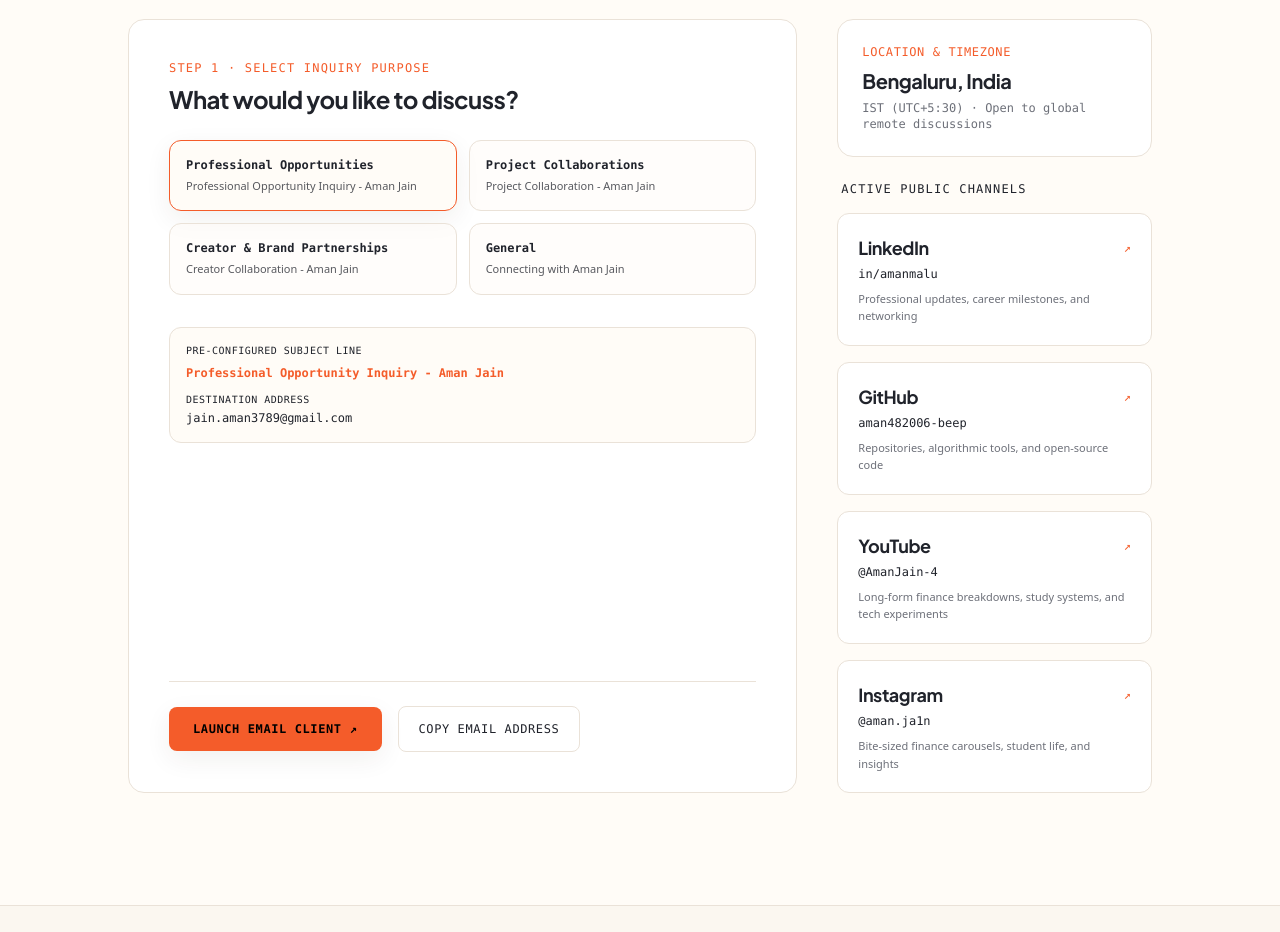
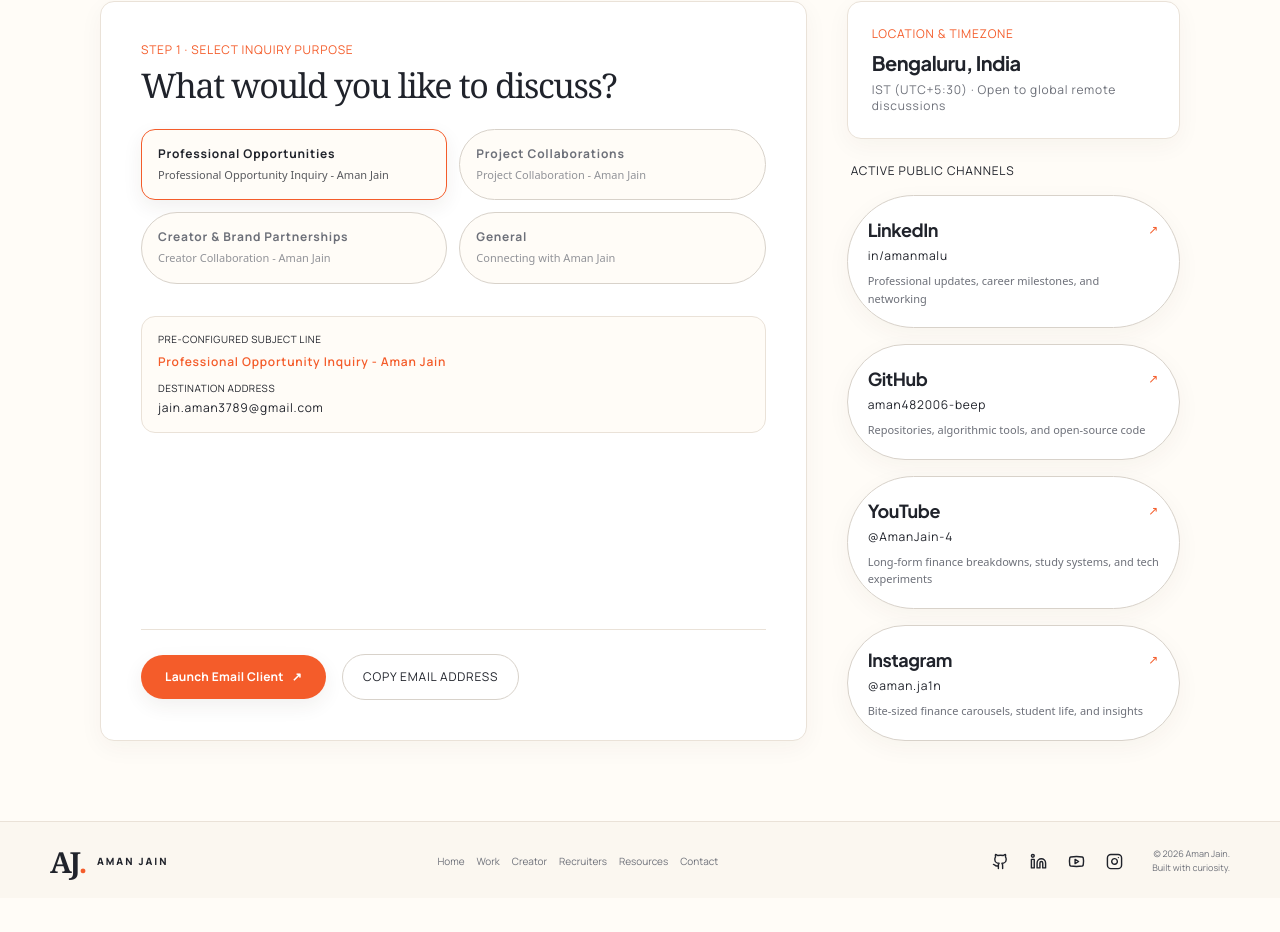
Before and after one commit to aman482006-beep/Oatish-webiste, a Next.js app: page /contact in a window 1280 px wide. Shown: the part 393-1325 px from the top of the page. After the commit the page ends 1291 px from the top, so only its background shows below. Built offline with nearby package versions, Linux system fonts and the light colour scheme.

Commit message:
Polish Modular Universe theme across portfolio routes

```diff
--- a/src/app/contact/page.tsx
+++ b/src/app/contact/page.tsx
@@ -70,7 +70,7 @@ export default function ContactPage() {
   ];
 
   return (
-    <div className="min-h-screen bg-[var(--tech-bg)] text-[var(--tech-text)] pt-28 sm:pt-36 pb-20 sm:pb-28 px-4 sm:px-8 lg:px-20">
+    <div className="aj-editorial-page aj-contact-page min-h-screen bg-[var(--tech-bg)] text-[var(--tech-text)] pt-28 sm:pt-36 pb-20 sm:pb-28 px-4 sm:px-8 lg:px-20">
       <div className="max-w-5xl mx-auto">
         {/* Header */}
         <div className="mb-14 pb-8 border-b border-[rgba(224,27,27,0.28)]">
--- a/src/app/creator/page.tsx
+++ b/src/app/creator/page.tsx
@@ -4,7 +4,7 @@ import { LatestVideos } from "@/components/sections/latest-videos";
 
 export default function CreatorPage() {
   return (
-    <div className="min-h-screen bg-[var(--tech-bg)] text-[var(--tech-text)] pt-28 sm:pt-36 pb-20 sm:pb-28 px-4 sm:px-8 lg:px-20">
+    <div className="aj-editorial-page aj-creator-page min-h-screen bg-[var(--tech-bg)] text-[var(--tech-text)] pt-28 sm:pt-36 pb-20 sm:pb-28 px-4 sm:px-8 lg:px-20">
       <div className="max-w-7xl mx-auto">
         {/* Section A: Introduction */}
         <div className="max-w-3xl mb-16">
--- a/src/app/globals.css
+++ b/src/app/globals.css
@@ -1442,3 +1442,240 @@ body.aj-menu-open { overflow: hidden; }
 @media (prefers-reduced-motion: reduce) {
   *, *::before, *::after { scroll-behavior: auto !important; animation-duration: .01ms !important; animation-iteration-count: 1 !important; transition-duration: .01ms !important; }
 }
+
+
+/* --------------------------------------------------------------------------
+   Unified Modular Universe styling for secondary routes.
+   Keeps existing route content and interactions, but uses the same warm,
+   editorial visual language as the homepage.
+   -------------------------------------------------------------------------- */
+.aj-editorial-page {
+  min-height: calc(100vh - 137px);
+  padding: 125px 0 80px !important;
+  background: var(--aj-paper) !important;
+  color: var(--aj-ink) !important;
+}
+.aj-editorial-page > div[class*="max-w-"] {
+  width: min(calc(100% - 48px), 1080px);
+  max-width: none;
+  margin-inline: auto;
+}
+.aj-editorial-page h1,
+.aj-editorial-page h2,
+.aj-editorial-page h3,
+.aj-editorial-page h4 {
+  color: var(--aj-ink) !important;
+  font-family: Georgia, "Times New Roman", serif !important;
+  font-weight: 500 !important;
+  letter-spacing: -.04em;
+  text-transform: none;
+}
+.aj-editorial-page h1 {
+  font-size: clamp(38px, 5vw, 58px) !important;
+  line-height: 1.06 !important;
+}
+.aj-editorial-page h2 {
+  font-size: clamp(24px, 3vw, 34px) !important;
+  line-height: 1.14 !important;
+}
+.aj-editorial-page h3 {
+  font-size: clamp(19px, 2vw, 25px) !important;
+  line-height: 1.2 !important;
+}
+.aj-editorial-page p,
+.aj-editorial-page li,
+.aj-editorial-page label,
+.aj-editorial-page input,
+.aj-editorial-page textarea,
+.aj-editorial-page button {
+  font-family: var(--font-body), "Manrope", sans-serif;
+}
+.aj-editorial-page [class*="font-mono"] {
+  font-family: var(--font-body), "Manrope", sans-serif !important;
+  letter-spacing: .065em;
+}
+.aj-editorial-page [class*="text-white"],
+.aj-editorial-page [class*="text-white/"] {
+  color: var(--aj-ink) !important;
+}
+.aj-editorial-page [class*="text-[var(--tech-text-muted)]"] {
+  color: var(--aj-muted) !important;
+}
+.aj-editorial-page [class*="border-[rgba(224,27,27"],
+.aj-editorial-page [class*="border-white/"] {
+  border-color: var(--aj-line) !important;
+}
+.aj-editorial-page [class*="border-[var(--tech-accent)]/"],
+.aj-editorial-page [class*="border-[var(--spidey-red)]/"] {
+  border-color: rgba(244, 92, 42, .3) !important;
+}
+.aj-editorial-page [class*="bg-[var(--tech-card)]"],
+.aj-editorial-page [class*="bg-[var(--spidey-black)]"] {
+  background-color: var(--aj-card) !important;
+}
+.aj-editorial-page [class*="bg-[var(--tech-bg)]"],
+.aj-editorial-page [class*="bg-[var(--spidey-carbon)]"] {
+  background-color: var(--aj-paper) !important;
+}
+.aj-editorial-page [class*="bg-[var(--spidey-carbon-light)]"] {
+  background-color: #FBF7F0 !important;
+}
+.aj-editorial-page [class*="bg-[var(--tech-accent)]/"],
+.aj-editorial-page [class*="bg-[var(--spidey-red)]/"] {
+  background-color: rgba(244, 92, 42, .09) !important;
+}
+.aj-editorial-page .rounded-xl,
+.aj-editorial-page .rounded-2xl,
+.aj-editorial-page .rounded-3xl {
+  border-radius: 14px;
+}
+.aj-editorial-page .rounded-xl[class*="bg-[var(--tech-card)]"],
+.aj-editorial-page .rounded-2xl[class*="bg-[var(--tech-card)]"],
+.aj-editorial-page .rounded-3xl[class*="bg-[var(--tech-card)]"] {
+  box-shadow: 0 7px 24px rgba(58, 44, 28, .045);
+}
+.aj-editorial-page [class*="shadow-[0_0_"] {
+  box-shadow: 0 7px 20px rgba(58, 44, 28, .07) !important;
+}
+.aj-editorial-page a[class*="bg-[var(--tech-accent)]"],
+.aj-editorial-page button[class*="bg-[var(--tech-accent)]"] {
+  color: #fff !important;
+  border-radius: 999px;
+  font-size: 12px;
+  text-transform: none;
+  letter-spacing: .02em;
+  box-shadow: 0 5px 14px rgba(244, 92, 42, .15);
+}
+.aj-editorial-page a[class*="border-[rgba(224,27,27"],
+.aj-editorial-page button[class*="border-[rgba(224,27,27"] {
+  border-color: #D8D2CA !important;
+  border-radius: 999px;
+}
+.aj-editorial-page a[class*="border-[rgba(224,27,27"]:hover,
+.aj-editorial-page button[class*="border-[rgba(224,27,27"]:hover {
+  background: #fff !important;
+  border-color: var(--aj-orange) !important;
+}
+.aj-resources-page > .absolute {
+  display: none !important;
+}
+.aj-resources-page .spidey-btn {
+  transform: none;
+  border: 1px solid var(--aj-orange);
+  border-radius: 999px;
+  background: var(--aj-orange) !important;
+  color: #fff !important;
+  box-shadow: none;
+  letter-spacing: .04em;
+  font-family: var(--font-body), "Manrope", sans-serif;
+}
+.aj-resources-page .spidey-btn:hover {
+  transform: translateY(-1px);
+  background: #E94F20 !important;
+  box-shadow: 0 6px 16px rgba(244, 92, 42, .16);
+}
+.aj-contact-grid {
+  grid-template-columns: minmax(0, 1fr) auto minmax(220px, .78fr);
+  gap: 30px;
+}
+.aj-contact-action-home {
+  display: flex;
+  align-items: center;
+  gap: 12px;
+  white-space: nowrap;
+}
+.aj-contact-action-home .aj-paper-plane {
+  margin: 0;
+  font-size: 32px;
+}
+.aj-contact-details {
+  min-width: 0;
+  display: flex;
+  flex-direction: column;
+  justify-content: center;
+  gap: 9px;
+  min-height: 86px;
+  padding-left: 27px;
+  border-left: 1px solid var(--aj-line);
+}
+.aj-contact-detail {
+  display: inline-flex;
+  align-items: center;
+  gap: 10px;
+  margin: 0;
+  color: var(--aj-muted);
+  font-size: 11px;
+  line-height: 1.5;
+  text-decoration: none;
+  overflow-wrap: anywhere;
+}
+.aj-contact-detail > span {
+  flex: 0 0 14px;
+  color: var(--aj-muted);
+  font-size: 15px;
+  text-align: center;
+}
+.aj-contact-detail[href]:hover { color: var(--aj-orange); }
+.aj-contact-note {
+  margin: 0 0 0 24px;
+  color: var(--aj-muted);
+  font-size: 9px;
+  line-height: 1.55;
+}
+.aj-footer-socials a {
+  display: inline-flex;
+  align-items: center;
+  justify-content: center;
+  width: 26px;
+  height: 26px;
+  color: var(--aj-ink);
+  text-decoration: none;
+  transition: color .2s ease, transform .2s ease;
+}
+.aj-footer-socials a:hover {
+  color: var(--aj-orange);
+  transform: translateY(-2px);
+}
+.aj-editorial-page :focus-visible,
+.aj-home :focus-visible,
+.aj-site-header :focus-visible,
+.aj-footer :focus-visible {
+  outline: 3px solid rgba(244, 92, 42, .38);
+  outline-offset: 3px;
+}
+@media (max-width: 980px) {
+  .aj-contact-grid {
+    grid-template-columns: minmax(0, 1fr) auto;
+    gap: 20px;
+  }
+  .aj-contact-details {
+    grid-column: 1 / -1;
+    padding: 16px 0 0;
+    border-left: 0;
+    border-top: 1px solid var(--aj-line);
+  }
+}
+@media (max-width: 700px) {
+  .aj-editorial-page { padding: 97px 0 55px !important; }
+  .aj-editorial-page > div[class*="max-w-"] {
+    width: min(calc(100% - 34px), 560px);
+  }
+  .aj-editorial-page h1 { font-size: clamp(34px, 9vw, 44px) !important; }
+  .aj-editorial-page h2 { font-size: clamp(23px, 6vw, 29px) !important; }
+  .aj-editorial-page .mb-14 { margin-bottom: 30px; }
+  .aj-editorial-page .mb-16 { margin-bottom: 36px; }
+  .aj-contact-grid { grid-template-columns: minmax(0, 1fr); gap: 18px; }
+  .aj-contact-action-home { justify-content: flex-start; }
+  .aj-contact-details { grid-column: auto; }
+}
+@media (max-width: 420px) {
+  .aj-container { width: min(calc(100% - 28px), 560px); }
+  .aj-socials { column-gap: 13px; }
+  .aj-socials a { font-size: 10px; }
+  .aj-note { max-width: 100px; }
+  .aj-photo-caption { max-width: 105px; }
+  .aj-section-heading-inline { align-items: flex-start; }
+  .aj-section-heading-inline > .aj-text-link { margin-top: 18px; }
+  .aj-contact-action-home { flex-wrap: wrap; }
+  .aj-contact-details { padding-right: 0; }
+}
--- a/src/app/recruiters/page.tsx
+++ b/src/app/recruiters/page.tsx
@@ -75,7 +75,7 @@ export default function RecruitersPage() {
   ];
 
   return (
-    <div className="min-h-screen bg-[var(--tech-bg)] text-[var(--tech-text)] pt-28 sm:pt-36 pb-20 sm:pb-28 px-4 sm:px-8 lg:px-20">
+    <div className="aj-editorial-page aj-recruiters-page min-h-screen bg-[var(--tech-bg)] text-[var(--tech-text)] pt-28 sm:pt-36 pb-20 sm:pb-28 px-4 sm:px-8 lg:px-20">
       <div className="max-w-6xl mx-auto">
         {/* Page Introduction */}
         <div className="mb-14 pb-10 border-b border-[rgba(224,27,27,0.28)]">
--- a/src/app/resources/page.tsx
+++ b/src/app/resources/page.tsx
@@ -103,7 +103,7 @@ export default function ResourcesPage() {
   };
 
   return (
-    <div className="min-h-screen bg-[var(--tech-bg)] text-white pt-28 sm:pt-36 pb-20 sm:pb-28 px-4 sm:px-6 md:px-12 lg:px-20 relative overflow-hidden">
+    <div className="aj-editorial-page aj-resources-page min-h-screen bg-[var(--tech-bg)] text-white pt-28 sm:pt-36 pb-20 sm:pb-28 px-4 sm:px-6 md:px-12 lg:px-20 relative overflow-hidden">
 
       {/* Background Ambience */}
       <div className="absolute top-20 right-1/4 w-[320px] h-[320px] sm:w-[600px] sm:h-[600px] rounded-full bg-[radial-gradient(circle,rgba(224,27,27,0.14)_0%,transparent_70%)] blur-[120px] pointer-events-none" />
--- a/src/components/layout/footer.tsx
+++ b/src/components/layout/footer.tsx
@@ -1,10 +1,11 @@
 import Link from "next/link";
+import { Github, Instagram, Linkedin, Youtube } from "lucide-react";
 
 const socials = [
-  { label: "GitHub", href: "https://github.com/aman482006-beep" },
-  { label: "LinkedIn", href: "https://www.linkedin.com/in/amanmalu/" },
-  { label: "YouTube", href: "https://www.youtube.com/@AmanJain-4" },
-  { label: "Instagram", href: "https://www.instagram.com/aman.ja1n/" },
+  { label: "GitHub", href: "https://github.com/aman482006-beep", Icon: Github },
+  { label: "LinkedIn", href: "https://www.linkedin.com/in/amanmalu/", Icon: Linkedin },
+  { label: "YouTube", href: "https://www.youtube.com/@AmanJain-4", Icon: Youtube },
+  { label: "Instagram", href: "https://www.instagram.com/aman.ja1n/", Icon: Instagram },
 ];
 
 export function Footer() {
@@ -19,7 +20,10 @@ export function Footer() {
           <Link href="/">Home</Link><Link href="/work">Work</Link><Link href="/creator">Creator</Link><Link href="/recruiters">Recruiters</Link><Link href="/resources">Resources</Link><Link href="/contact">Contact</Link>
         </nav>
         <div className="aj-footer-socials">
-          {socials.map((social) => <a key={social.label} href={social.href} target="_blank" rel="noopener noreferrer" aria-label={social.label}>{social.label}</a>)}
+          {socials.map((social) => {
+            const Icon = social.Icon;
+            return <a key={social.label} href={social.href} target="_blank" rel="noopener noreferrer" aria-label={social.label}><Icon size={17} strokeWidth={2} aria-hidden="true" /></a>;
+          })}
         </div>
         <p className="aj-footer-copy">© {new Date().getFullYear()} Aman Jain.<br />Built with curiosity.</p>
       </div>
```
Also changed, not shown: src/app/page.tsx (+7 -20 lines).
